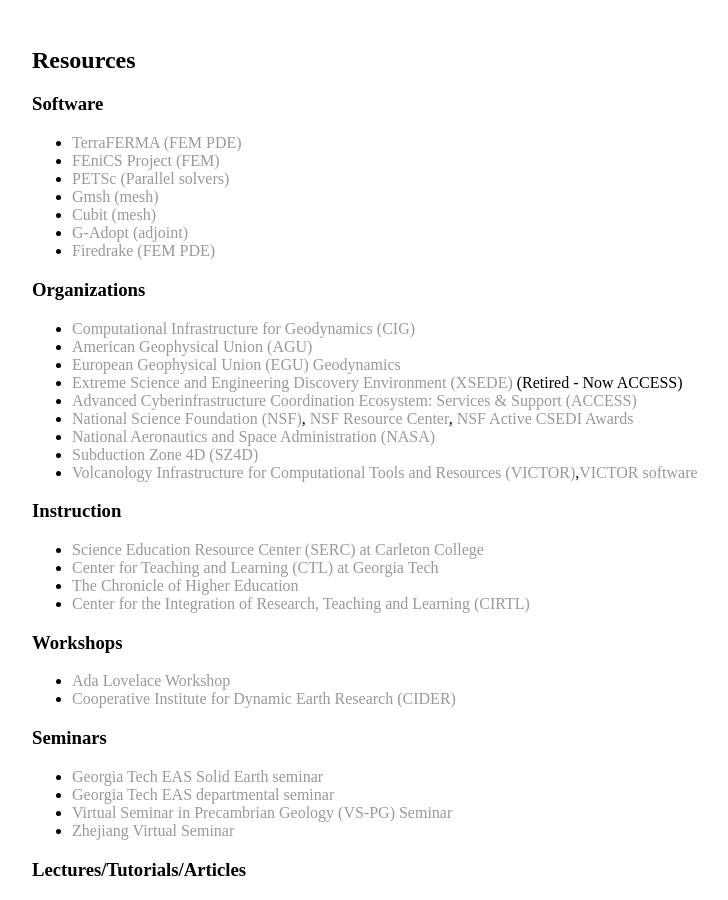
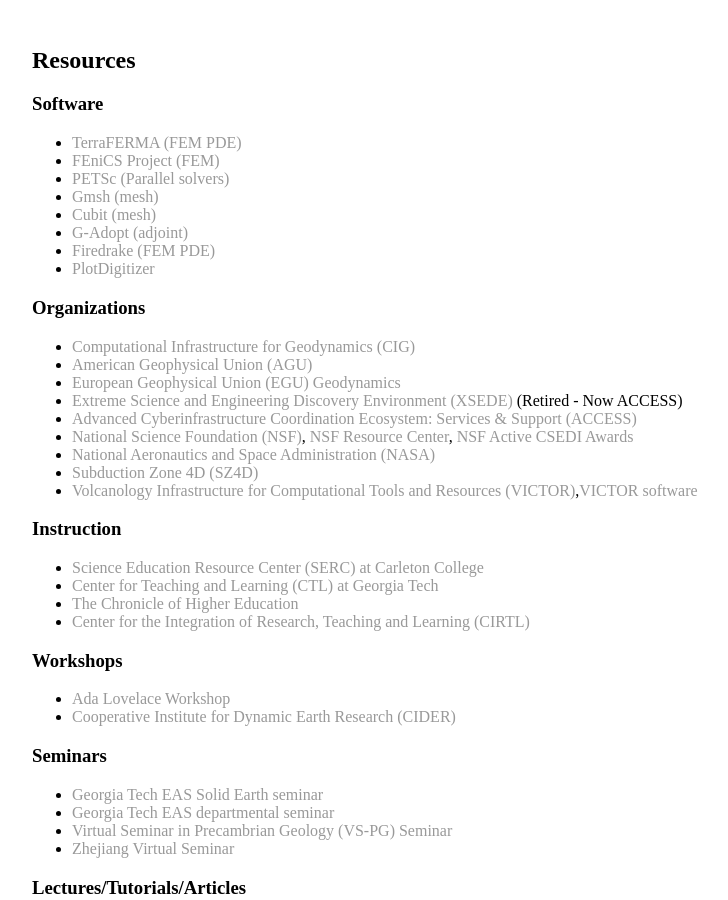
Before and after one commit to joycesim/joycesim.github.io, a Jekyll site: the page built from research/index.md, in a window 1280 px wide and 900 px high, scrolled down 6606 px. Shown: the whole window, without its empty margins (224-952 px from the left). Built offline with Jekyll 4.4.1, drawn with Linux system fonts in a browser that asks for light colours.

Commit message:
Update index.md

```diff
--- a/research/index.md
+++ b/research/index.md
@@ -104,6 +104,7 @@
 * [Cubit (mesh)](https://cubit.sandia.gov/)
 * [G-Adopt (adjoint)](https://gadopt.org/)
 * [Firedrake (FEM PDE)](https://www.firedrakeproject.org/)
+* [PlotDigitizer](https://web.eecs.utk.edu/~dcostine/personal/PowerDeviceLib/DigiTest/index.html)
 
 ### Organizations
 * [Computational Infrastructure for Geodynamics (CIG)](https://geodynamics.org/cig/)
```
